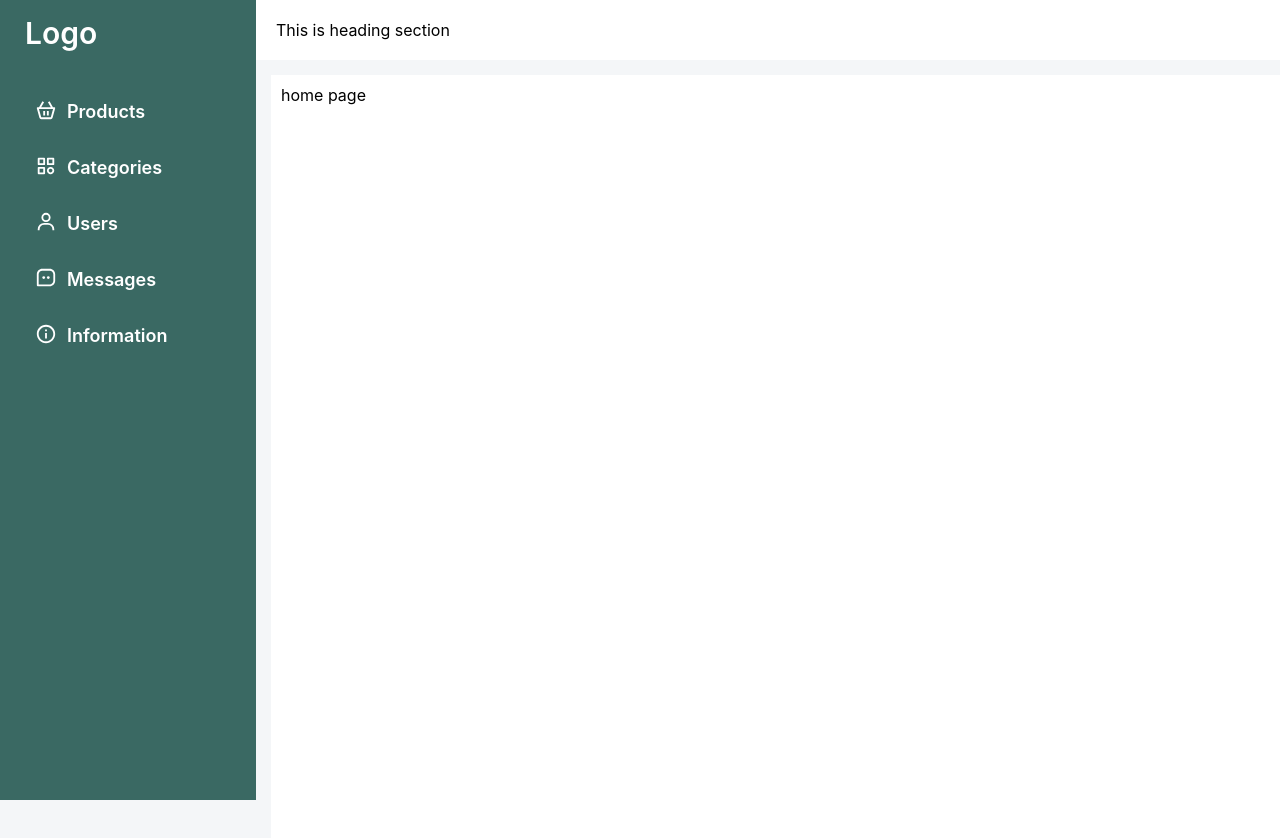
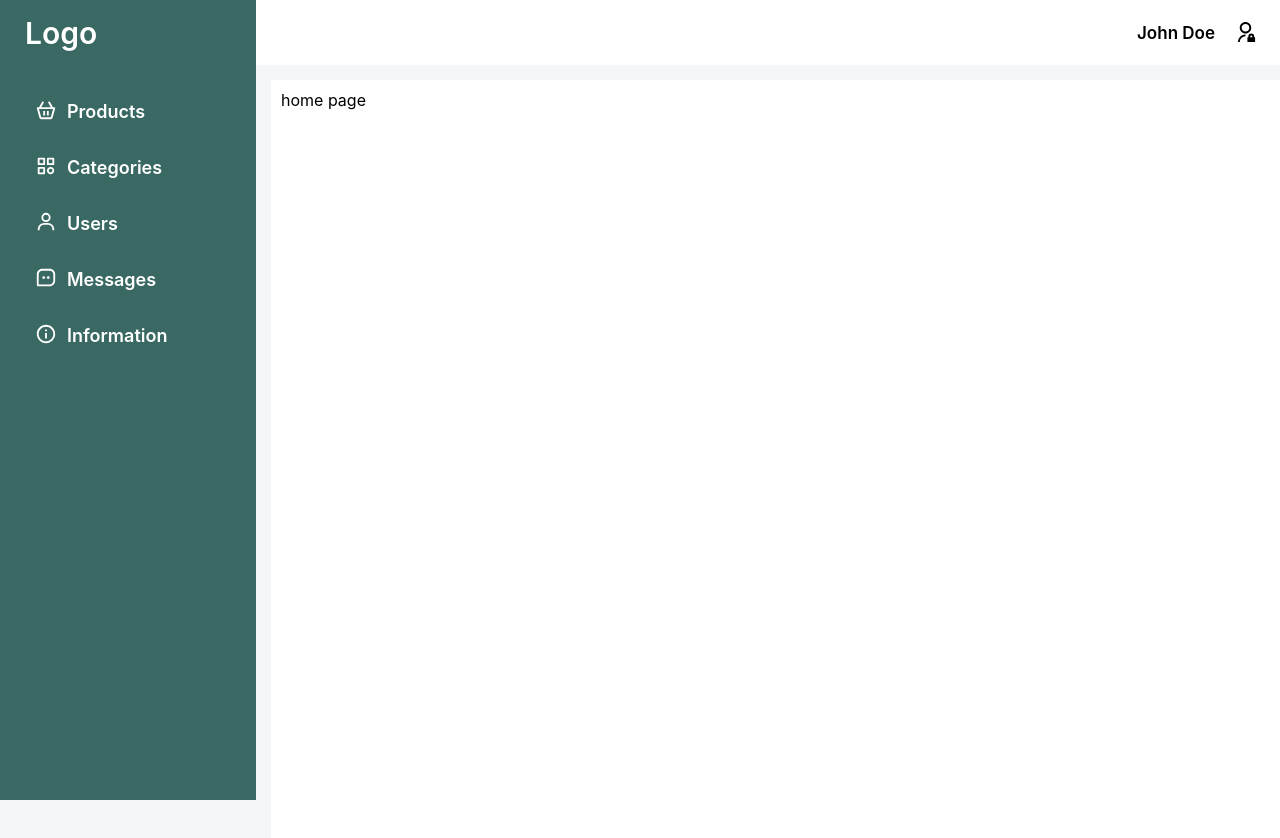
Before and after one commit to ibrohim0603/globus_dashborard, a React (Create React App) app: page / in a window 1280 px wide. Shown: the top 838 px of the page. Built offline with nearby package versions, Linux system fonts and the light colour scheme.

Commit message:
admin acc control  finished

```diff
--- /dev/null
+++ b/src/components/FixedHead/FixedHead.jsx
@@ -0,0 +1,85 @@
+import React, { useContext } from "react";
+import styled from "styled-components";
+import { Admin } from "../../utils/context/AdminContext";
+import { RiAdminLine } from "react-icons/ri";
+import { AiOutlineSetting, AiOutlineLogout } from "react-icons/ai";
+import { Dropdown } from "antd";
+
+const Container = styled.div`
+  padding: 10px;
+  height: 65px;
+  display: flex;
+  align-items: center;
+  justify-content: flex-end;
+`;
+const UserData = styled.div`
+  display: flex;
+  align-items: center;
+  gap: 15px;
+  margin-right: 10px;
+`;
+const UserName = styled.div`
+  font-size: 17px;
+  font-weight: 600;
+`;
+const AccBtn = styled.button`
+  width: 30px;
+  height: 30px;
+  display: grid;
+  place-items: center;
+  background: none;
+  border: none;
+  outline: none;
+  font-size: 23px;
+  cursor: pointer;
+`;
+const BtnItem = styled.div`
+  display: flex;
+  align-items: center;
+  gap: 15px;
+  font-size: 20px;
+  span {
+    font-size: 17px;
+  }
+`;
+
+const FixedHead = () => {
+  const { admin } = useContext(Admin);
+
+  const items = [
+    {
+      label: (
+        <BtnItem>
+          <AiOutlineSetting />
+          <span>Settings</span>
+        </BtnItem>
+      ),
+      key: "0",
+    },
+    {
+      label: (
+        <BtnItem>
+          <AiOutlineLogout />
+          <span>Sign out</span>
+        </BtnItem>
+      ),
+      key: "1",
+      // onClick: () => console.log("work"),
+    },
+  ];
+
+  return (
+    <Container>
+      <UserData>
+        <UserName>{admin.firstname + " " + admin.lastname}</UserName>
+        <Dropdown menu={{ items }} trigger={["click"]}>
+          <AccBtn>
+            <RiAdminLine />
+          </AccBtn>
+        </Dropdown>
+      </UserData>
+    </Container>
+  );
+};
+
+export default FixedHead;
--- a/src/components/Layout/Layout.jsx
+++ b/src/components/Layout/Layout.jsx
@@ -1,5 +1,6 @@
-import React from "react";
+import React, { useRef, useState, useEffect } from "react";
 import styled from "styled-components";
+import FixedHead from "../FixedHead/FixedHead";
 import Sidebar from "../Sidebar/Sidebar";
 
 const Container = styled.div`
@@ -23,7 +24,9 @@ const Right = styled.div`
 `;
 const Head = styled.div`
   background-color: #fff;
-  padding: 20px;
+  transition: 0.4s;
+  box-shadow: 5px 0 0 #f2f4f6,
+    0 1px 3px ${(p) => (p.y < 65 ? "#005036, 0 0 5px #005036" : "transparent")};
   position: sticky;
   left: 0;
   top: 0;
@@ -37,14 +40,32 @@ const Body = styled.div`
 `;
 
 const Layout = ({ children }) => {
+  const bodyRef = useRef(null);
+
+  const [y, setY] = useState();
+
+  const getPosition = () => {
+    const y = bodyRef.current.getBoundingClientRect().y;
+    setY(y);
+  };
+
+  useEffect(() => {
+    getPosition();
+  }, []);
+  useEffect(() => {
+    window.addEventListener("scroll", getPosition);
+  }, []);
+
   return (
     <Container>
       <Left>
         <Sidebar />
       </Left>
       <Right>
-        <Head>This is heading section</Head>
-        <Body>{children}</Body>
+        <Head y={y}>
+          <FixedHead />
+        </Head>
+        <Body ref={bodyRef}>{children}</Body>
       </Right>
     </Container>
   );
--- a/src/index.js
+++ b/src/index.js
@@ -3,12 +3,15 @@ import ReactDOM from "react-dom/client";
 import "./index.css";
 import App from "./App";
 import { BrowserRouter } from "react-router-dom";
+import AdminContextProvider from "./utils/context/AdminContext";
 
 const root = ReactDOM.createRoot(document.getElementById("root"));
 root.render(
   // <React.StrictMode>
   <BrowserRouter>
-    <App />
+    <AdminContextProvider>
+      <App />
+    </AdminContextProvider>
   </BrowserRouter>
   // </React.StrictMode>
 );
--- /dev/null
+++ b/src/utils/context/AdminContext.jsx
@@ -0,0 +1,16 @@
+import { createContext } from "react";
+
+export const Admin = createContext();
+
+const admin = {
+  firstname: "John",
+  lastname: "Doe",
+  email: "johndoe@gmail.com",
+  password: 12345678,
+};
+
+const AdminContextProvider = ({ children }) => {
+  return <Admin.Provider value={{ admin }}>{children}</Admin.Provider>;
+};
+
+export default AdminContextProvider;
```
